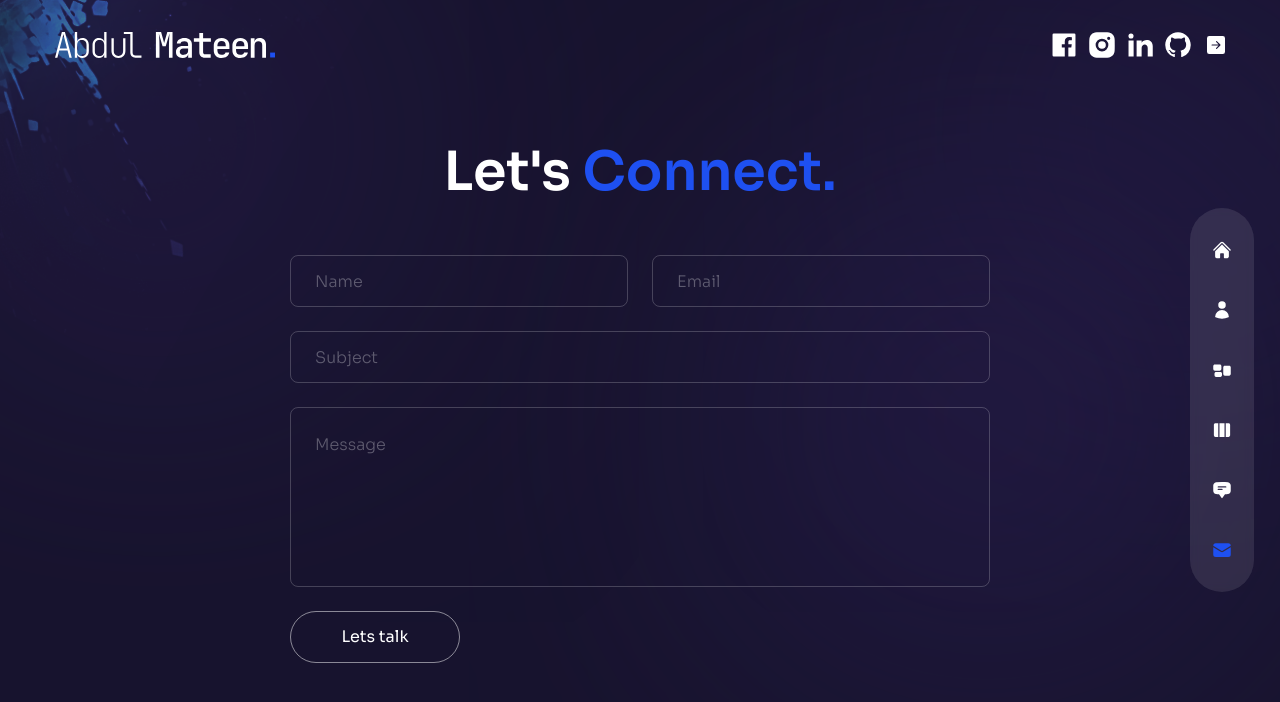
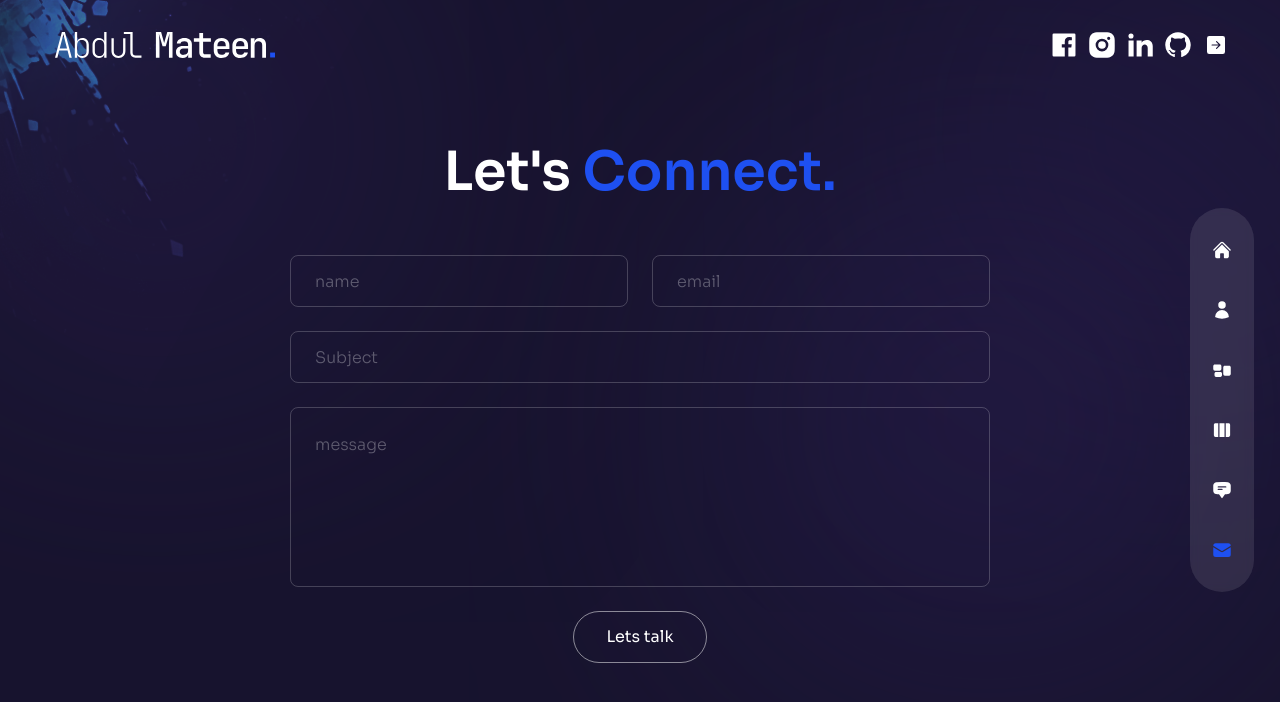
Before and after one commit to AbdulMateenzwl/Portfolio, a Next.js app: page /contact in a window 1280 px wide. Shown: the top 702 px of the page. Built offline with nearby package versions, Linux system fonts and the light colour scheme.

Commit message:
contact form updated Backend

```diff
--- a/package.json
+++ b/package.json
@@ -10,6 +10,8 @@
   },
   "dependencies": {
     "@next/font": "^13.4.4",
+    "emailjs": "^4.0.2",
+    "emailjs-com": "^3.2.0",
     "framer-motion": "^10.12.16",
     "next": "13.4.3",
     "react": "18.2.0",
--- a/pages/contact/index.js
+++ b/pages/contact/index.js
@@ -5,8 +5,57 @@ import { motion } from 'framer-motion';
 
 import { fadeIn } from '../../variants';
 
+import emailjs from 'emailjs-com';
+
+import { useEffect, useRef, useState } from 'react';
+
 const Contact = () => {
+	const form = useRef();
+
+	const [errorbox, setErrorBox] = useState('hidden');
+	const [successbox, setSuccesBox] = useState('hidden');
+
+	function sendEmail(e) {
+		e.preventDefault();
+		try {
+			emailjs
+				.sendForm(
+					'service_1vkmouj',
+					'template_4q0ep8b',
+					form.current,
+					'fmPapZS26wJ00rWUQ'
+				)
+				.then(
+					(result) => {
+						e.target.reset();
+						if (successbox === 'hidden') {
+							setSuccesBox('flex');
+							setTimeout(() => {
+								setSuccesBox('hidden');
+							}, 5000);
+						}
+					},
+					(error) => {
+						if (errorbox === 'hidden') {
+							setErrorBox('flex');
+							setTimeout(() => {
+								setErrorBox('hidden');
+							}, 5000);
+						}
+					}
+				);
+		} catch (error) {
+			if (errorbox === 'hidden') {
+				setErrorBox('flex');
+				setTimeout(() => {
+					setErrorBox('hidden');
+				}, 5000);
+			}
+		}
+	}
+
 	return (
+		<>
 			<div className='h-full bg-primary/30 '>
 				<div className='container mx-auto py-32 text-center xl:text-left flex items-center justify-center h-full  '>
 					<div className='flex flex-col w-full max-w-[700px] '>
@@ -20,34 +69,129 @@ const Contact = () => {
 							Let's <span className='text-accent'>Connect.</span>
 						</motion.h2>
 						<motion.form
+							ref={form}
+							onSubmit={sendEmail}
 							variants={fadeIn('up', 0.5)}
 							initial='hidden'
 							animate='show'
 							exit='hidden'
-						action=''
 							className='flex-1 flex flex-col gap-6 w-full mx-auto'
 						>
 							<div className='flex gap-x-6 w-full'>
-							<input type='text' placeholder='name' className='input' />
-							<input type='text' placeholder='email' className='input' />
+								<input
+									type='text'
+									name='from_name'
+									placeholder='name'
+									className='input'
+									required
+								/>
+								<input
+									type='text'
+									name='email_id'
+									placeholder='email'
+									className='input'
+									id='email'
+									required
+								/>
 							</div>
-						<input type='text' placeholder='Subject' className='input' />
+							<input
+								type='text'
+								placeholder='Subject'
+								className='input'
+								name='subject'
+								id='subject'
+								required
+							/>
 							<textarea
 								cols='30'
 								rows='10'
 								placeholder='message'
 								className='textarea'
+								name='message'
+								id='message'
+								required
 							></textarea>
-						<button className='btn rounded-full border border-white/50 max-w-[170px] px-8 transition-all duration-300 flex items-center justify-center overflow-hidden border-primary-group group'>
+							<div
+								class={`${errorbox} items-center p-4 mb-4 text-sm text-red-800 border border-red-300 rounded-lg bg-red-50 dark:bg-gray-800 dark:text-red-400 dark:border-red-800`}
+								role='alert'
+							>
+								<svg
+									class='flex-shrink-0 inline w-4 h-4 mr-3'
+									aria-hidden='true'
+									xmlns='http://www.w3.org/2000/svg'
+									fill='currentColor'
+									viewBox='0 0 20 20'
+								>
+									<path d='M10 .5a9.5 9.5 0 1 0 9.5 9.5A9.51 9.51 0 0 0 10 .5ZM9.5 4a1.5 1.5 0 1 1 0 3 1.5 1.5 0 0 1 0-3ZM12 15H8a1 1 0 0 1 0-2h1v-3H8a1 1 0 0 1 0-2h2a1 1 0 0 1 1 1v4h1a1 1 0 0 1 0 2Z' />
+								</svg>
+								<span class='sr-only'>Info</span>
+								<div>
+									<span class='font-medium'>Error!</span> There is Some Error
+									while sending message right now. Please Contact on
+									<div className='text-blue-500'>
+										Email :{' '}
+										<a href='mailto:abdulmateenzwl@gmail.com' target='_blank'>
+											{' '}
+											abdulmateenzwl@gmail.com
+										</a>
+										<br />
+										<a
+											href='https://connect.abdulmateenzwl.com'
+											className='text-blue-500'
+										>
+											Other ways to contact me . . .
+										</a>
+									</div>
+								</div>
+							</div>
+							<div
+								class={`${successbox} items-center p-4 mb-4 text-sm text-blue-500 rounded-lg bg-green-50 dark:bg-gray-800 `}
+								role='alert'
+							>
+								<svg
+									class='flex-shrink-0 inline w-4 h-4 mr-3'
+									aria-hidden='true'
+									xmlns='http://www.w3.org/2000/svg'
+									fill='currentColor'
+									viewBox='0 0 20 20'
+								>
+									<path d='M10 .5a9.5 9.5 0 1 0 9.5 9.5A9.51 9.51 0 0 0 10 .5ZM9.5 4a1.5 1.5 0 1 1 0 3 1.5 1.5 0 0 1 0-3ZM12 15H8a1 1 0 0 1 0-2h1v-3H8a1 1 0 0 1 0-2h2a1 1 0 0 1 1 1v4h1a1 1 0 0 1 0 2Z' />
+								</svg>
+								<span class='sr-only'>Info</span>
+								<div>
+									Your message has been send succesfuly.
+									<div className='text-blue-500'>
+										Email :{' '}
+										<a href='mailto:abdulmateenzwl@gmail.com' target='_blank'>
+											{' '}
+											abdulmateenzwl@gmail.com
+										</a>
+										<br />
+										<a
+											href='https://connect.abdulmateenzwl.com'
+											className='text-blue-500'
+										>
+											Contact me faster . . .
+										</a>
+									</div>
+								</div>
+							</div>
+							<div className='flex justify-center'>
+								<button
+									type='submit'
+									className='btn rounded-full border border-white/50 max-w-[170px] px-8 transition-all duration-300 flex items-center justify-center overflow-hidden border-primary-group group'
+								>
 									<span className='group-hover:-translate-y-[120%] group-hover:opacity-0 transition-all duration-500'>
 										Lets talk
 									</span>
 									<BsArrowRight className='-translate-y-[120%] opacity-0 group-hover:flex group-hover:-translate-y-0 group-hover:opacity-100 transition-all duration-300 absolute text-[22px] ' />
 								</button>
+							</div>
 						</motion.form>
 					</div>
 				</div>
 			</div>
+		</>
 	);
 };
 
--- a/styles/globals.css
+++ b/styles/globals.css
@@ -39,14 +39,14 @@
 		@apply h-[52px];
 	}
 	.input {
-		@apply w-full h-[52px] rounded-lg pl-6 capitalize;
+		@apply w-full h-[52px] rounded-lg pl-6;
 	}
 	.input,
 	.textarea {
 		@apply bg-transparent outline-none focus:ring-1 focus:ring-blue-400 border border-white/20 placeholder:text-white/30 placeholder:font-light;
 	}
 	.textarea {
-		@apply w-full h-[180px] p-6 capitalize rounded-lg resize-none;
+		@apply w-full h-[180px] p-6 rounded-lg resize-none;
 	}
 }
 .text-accent {
@@ -64,19 +64,27 @@
 }
 
 .group:hover .group-hover\:text-accent {
-	--tw-text-opacity: 1 !important; ;
+	--tw-text-opacity: 1 !important;
 	color: rgb(30 80 241 / var(--tw-text-opacity)) !important;
 }
 
 .swiper-pagination-bullet {
-     background-color: #465a9d !important;
+	background-color: #465a9d !important;
 }
 .swiper-pagination-bullet-active {
-     background-color: #1e50f1 !important;
+	background-color: #1e50f1 !important;
 }
 
+.border-primary-group:hover {
+	--tw-border-opacity: 1;
+	border-color: rgb(20 80 241 / var(--tw-border-opacity));
+}
 
-.border-primary-group:hover{
-    --tw-border-opacity: 1;
-    border-color: rgb(20 80 241 / var(--tw-border-opacity));
+.testing {
+	height: 100px;
+	display: none;
+	background-color: red;
+	@media screen and (max-width: 1000px) {
+		display: block;
+	}
 }
```
Also changed, not shown: 1 other file (tests, documents, lock files or other folders). Lines whose indentation alone changed are shown as unchanged.
